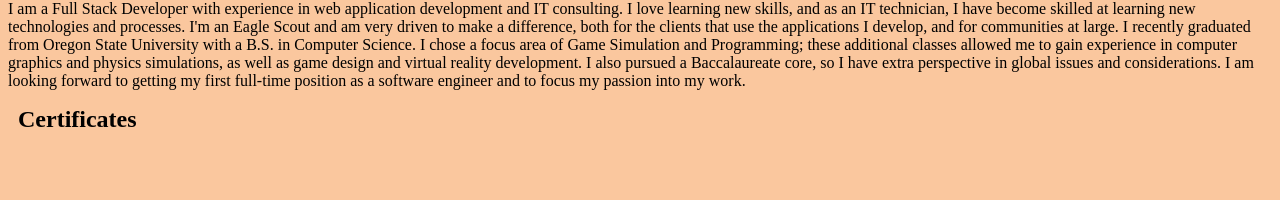
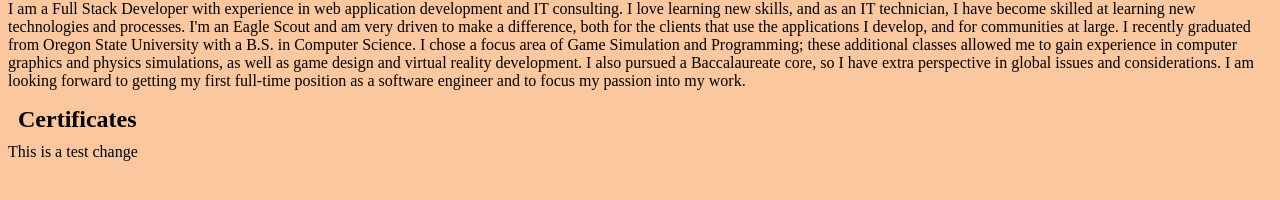
Before and after one commit to JackoBright/jackobright.github.io, a plain HTML site: page index.html in a window 1280 px wide. Shown: the part 294-494 px from the top of the page. Drawn offline with Linux system fonts and the light colour scheme.

Commit message:
This is a test change for the branch configuration

```diff
--- a/index.html
+++ b/index.html
@@ -36,6 +36,7 @@
         </section>
         <section>
             <h2>Certificates</h2>
+            This is a test change
         </section>
         <!--[if lt IE 7]>
             <p class="browsehappy">You are using an <strong>outdated</strong> browser. Please <a href="#">upgrade your browser</a> to improve your experience.</p>
```
